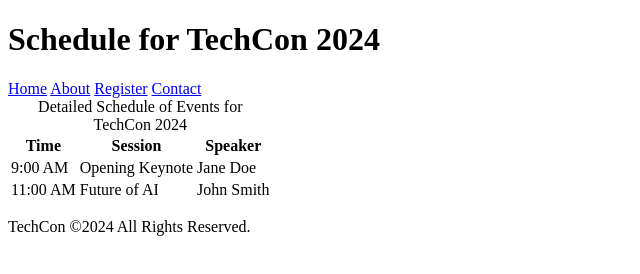
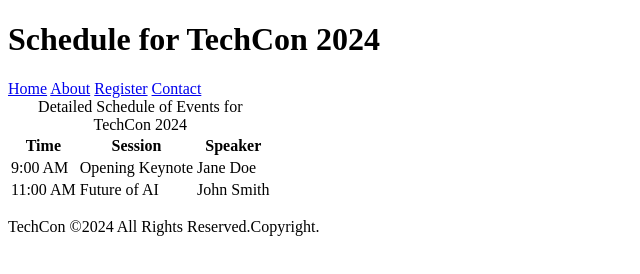
Before and after one commit to NaomiMac-dev/TechCon_HTML, a plain HTML site: page techcon_website/schedule.html in a window 1280 px wide. Shown: the full height of the page, 0-640 px from the left. Drawn offline with Linux system fonts and the light colour scheme.

```diff
--- a/techcon_website/schedule.html
+++ b/techcon_website/schedule.html
@@ -41,7 +41,7 @@
   </main>
 
   <footer>
-<p>TechCon &copy;2024 All Rights Reserved.</p>
+<p>TechCon &copy;2024 All Rights Reserved.Copyright.</p>
   </footer>
 </body>
 </html>
```
